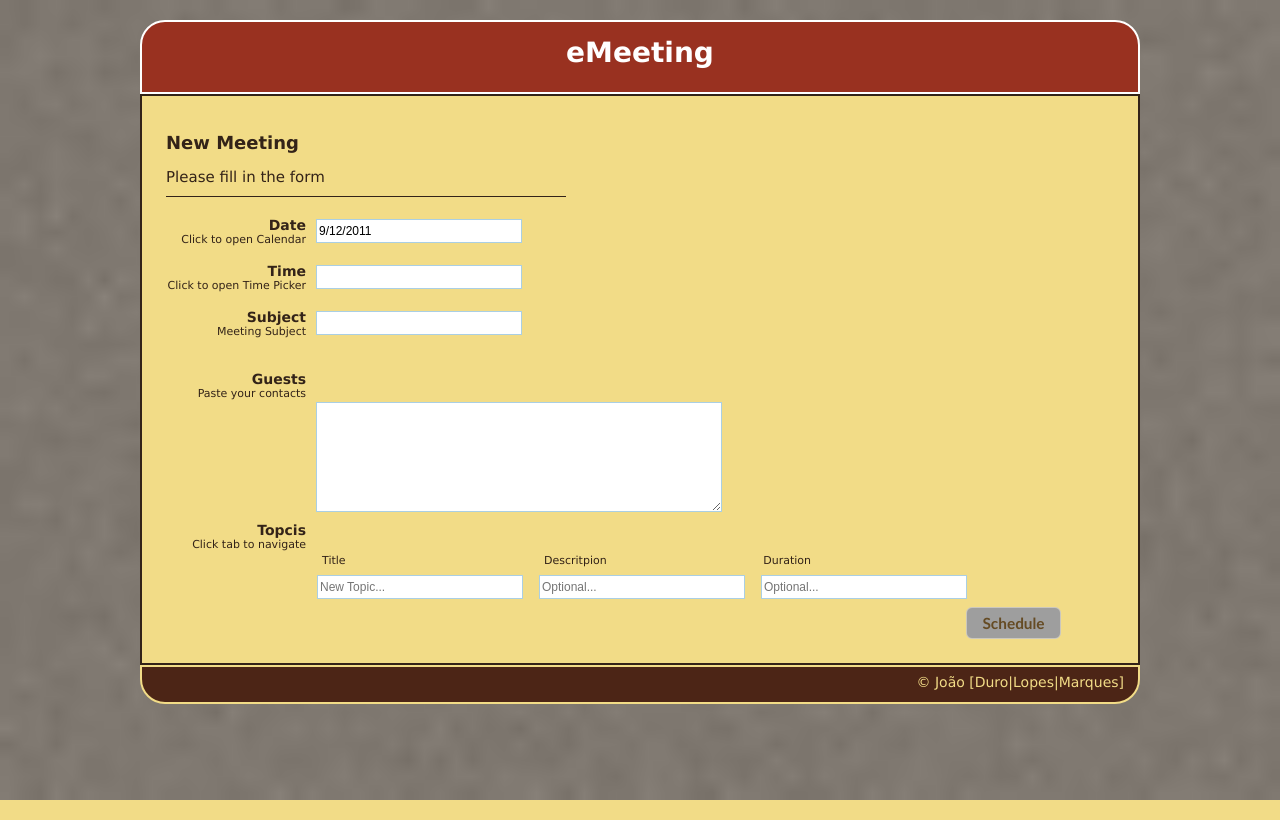
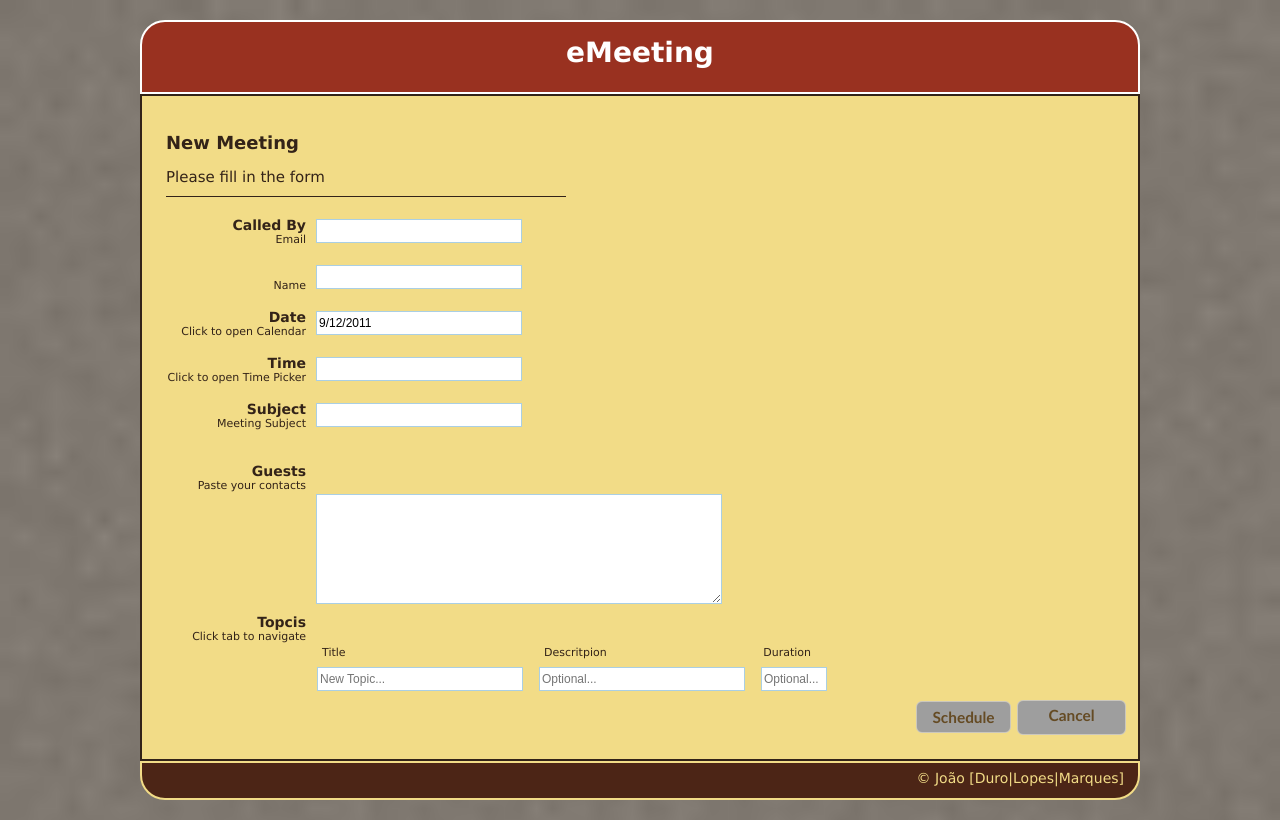
Before and after one commit to JoaoLopes/occi_project, a Rails app: page /meeting/new in a window 1280 px wide. Run offline with Rails 7, Linux system fonts and the light colour scheme; style sheets or scripts are compiled from the project's sources; parts of the project's set-up code (start-up, migrations or seed data) failed here and were passed over; some libraries are stand-ins or nearby versions; grey boxes are pictures that could not be loaded.

Commit message:
mais botoes

```diff
--- a/app/views/access/edit.html.erb
+++ b/app/views/access/edit.html.erb
@@ -23,7 +23,8 @@
 		</label>
 		<%= f.password_field :password_confirmation,:class=>"input" %>
 		<br><br><br>
-		<%= submit_tag "Save", :class=>"ui-button ui-widget ui-state-default ui-corner-all ui-button-text-only", :style=>"left:800px" %>
+		<%= submit_tag "Save", :class=>"ui-button ui-widget ui-state-default ui-corner-all ui-button-text-only", :style=>"position:absolute;top:500px;left:1000px" %>
 
 	<% end %>
+	<%= button_to "Cancel", {:action => "menu"},{:type=>"button",:class=>"ui-button ui-widget ui-state-default ui-corner-all ui-button-text-only", :style=>"position:absolute;top:500px;left:1070px"} %>
 </div>
--- a/app/views/access/login.html.erb
+++ b/app/views/access/login.html.erb
@@ -16,6 +16,7 @@
 		</label>
 		<%= password_field_tag :password,nil,:class=>"input" %>
 		<br>
-		<%= submit_tag "Log In", :class=>"ui-button ui-widget ui-state-default ui-corner-all ui-button-text-only", :style=>"left:800px"%>
+		<%= submit_tag "Log In", :class=>"ui-button ui-widget ui-state-default ui-corner-all ui-button-text-only", :style=>"left:750px;top:2px;"%>
+		<%= link_to "Cancel", {:controller=>"public", :action => "index"},{:type=>"button",:class=>"ui-button ui-widget ui-state-default ui-corner-all ui-button-text-only", :style=>"width:70px;height:23px;left:750px;text-align: center;vertical-align:middle;padding: 5px;"} %>
 	<% end %>
 </div>
--- a/app/views/meeting/_form.html.erb
+++ b/app/views/meeting/_form.html.erb
@@ -1,4 +1,14 @@
 <%= form_for(@meeting, :url => {:action => 'create'}) do |f| %>
+	<label>Called By
+		<span class="small">Email</span>
+	</label>
+	<input type="text" id="MUDAISTO" class="input">
+
+	<label>&nbsp;
+		<span class="small">Name</span>
+	</label>
+	<input type="text" id="MUDAISTO" class="input">
+
   <label>Date
 		<span class="small">Click to open Calendar</span>
 	</label>
@@ -45,5 +55,6 @@
 
   </table>
 
-  <%= submit_tag "Schedule", :class=>"ui-button ui-widget ui-state-default ui-corner-all ui-button-text-only", :style=>"left:800px"%>
+  <%= submit_tag "Schedule", :class=>"ui-button ui-widget ui-state-default ui-corner-all ui-button-text-only", :style=>"top: 2px;left:750px"%>
+  <%= link_to "Cancel", {:controller=>"public", :action => "index"},{:type=>"button",:class=>"ui-button ui-widget ui-state-default ui-corner-all ui-button-text-only", :style=>"width:97px;height:23px;left:750px;text-align: center;vertical-align:middle;padding: 5px;"} %>
 <% end %>
--- a/app/views/meeting/_topic_fields.html.erb
+++ b/app/views/meeting/_topic_fields.html.erb
@@ -6,7 +6,7 @@
   		<%= f.text_field :description, :placeholder => 'Optional...',:class=>"inputtable" %>
 	</td>
   	<td>
-  		<%= f.text_field :time, :placeholder => 'Optional...',:class=>"inputtable" %>
+  		<%= f.text_field :time, :placeholder => 'Optional...',:class=>"inputtable", :style=>"width:60px" %>
   	</td>
   	<td>
   		<%= link_to_remove_fields "Remove", f %>
--- a/app/views/meeting/new.html.erb
+++ b/app/views/meeting/new.html.erb
@@ -93,4 +93,5 @@
 
 
 	<%= render :partial => 'form' %>
+
 </div>
--- a/app/views/public/index.html.erb
+++ b/app/views/public/index.html.erb
@@ -5,5 +5,7 @@
 	<%= button_to "Create New Meeting", {:controller => "meeting", :action => "new"},:class=>"ui-button ui-widget ui-state-default ui-corner-all ui-button-text-only",:style=>"width:200px" %>
 	<br/>
 	<%= button_to "Login", {:controller => "access", :action => "login"},:class=>"ui-button ui-widget ui-state-default ui-corner-all ui-button-text-only",:style=>"width:200px" %>
+	<br/>
+	<%= button_to "Create Account", {:controller => "access", :action => "new"},:class=>"ui-button ui-widget ui-state-default ui-corner-all ui-button-text-only",:style=>"width:200px" %>
 
 </div>
```
Also changed, not shown: 1 other file.
